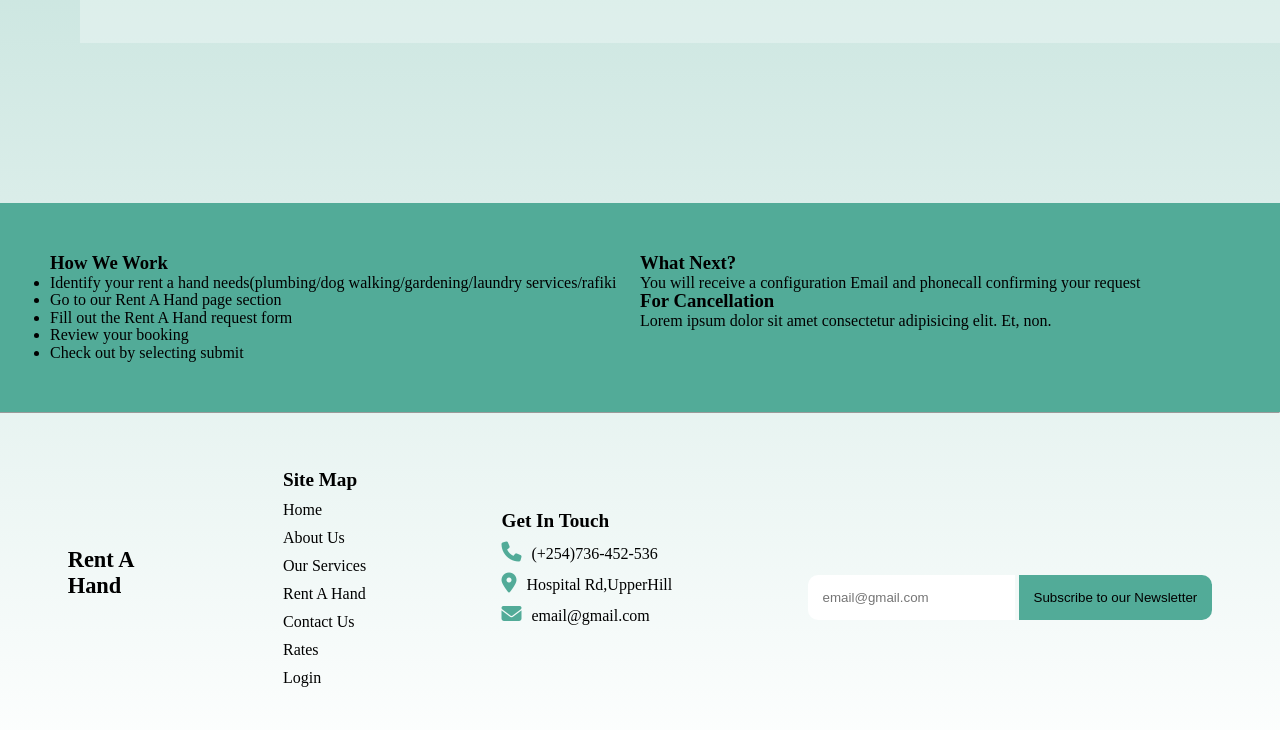
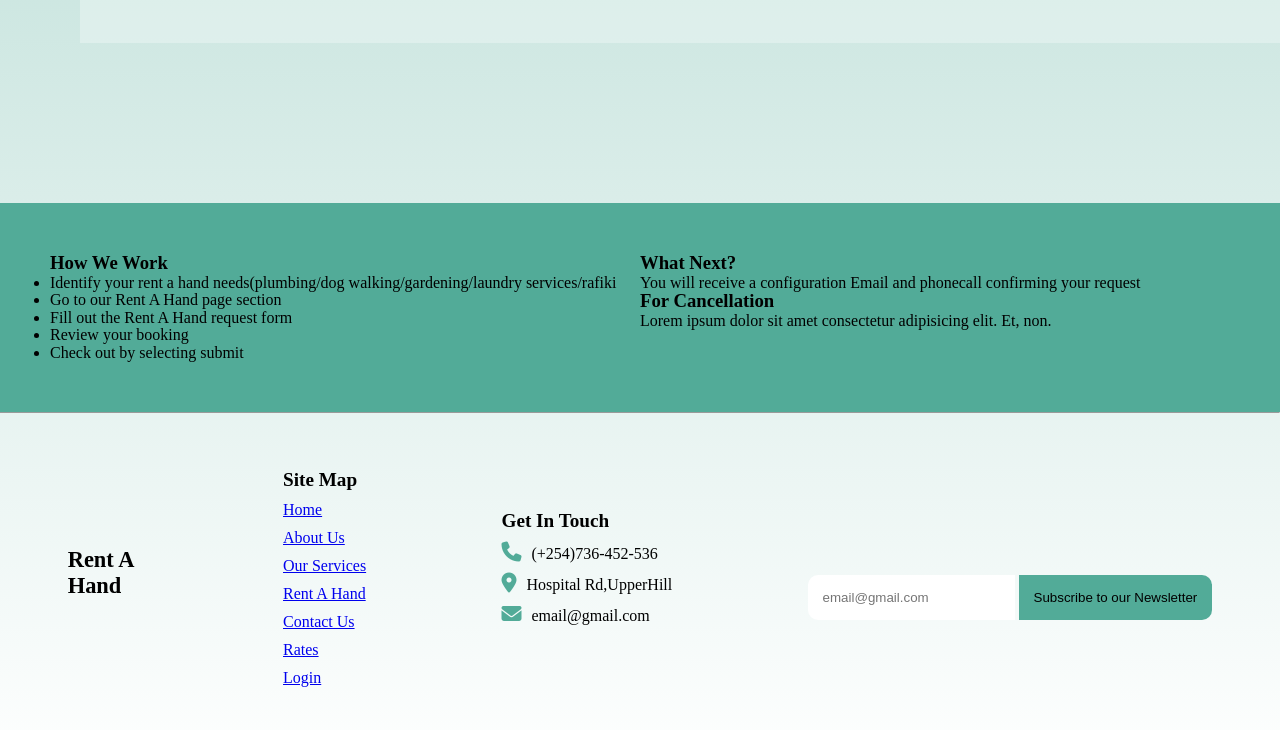
Before and after one commit to Wannjer1/Rent-A-Hand, a plain HTML site: page services.html in a window 1280 px wide. Shown: the part 1957-2687 px from the top of the page. Drawn offline with Linux system fonts and the light colour scheme.

Commit message:
html changes

```diff
--- a/services.html
+++ b/services.html
@@ -21,8 +21,8 @@
                     <li class="subitem"><a href="about.html">About Us</a></li>
                     <li class="subitem"><a href="services.html">Services</a></li>
                     <li class="subitem"><a href="how_it_works.html">Rent a Hand</a></li>
-                    <li class="subitem"><a href="contact.htmlgit ">Contact</a></li>
-                    <li><button class="btn-login">log in</button></li>
+                    <li class="subitem"><a href="contact.html ">Contact</a></li>
+                    <li><button class="btn-login"><a href="login.html">log in</a></button></li>
                 </ul>
             </div>
 
@@ -134,13 +134,13 @@
             <div class="f2">
                 <ul>
                     <li class="first">Site Map</li>
-                    <li>Home</li>
-                    <li>About Us</li>
-                    <li>Our Services</li>
-                    <li>Rent A Hand</li>
-                    <li>Contact Us</li>
-                    <li>Rates</li>
-                    <li>Login</li>
+                    <li><a href="index.html">Home</a></li>
+                    <li><a href="about.html">About Us</a></li>
+                    <li><a href="services.html">Our Services</a></li>
+                    <li><a href="how_it_works.html">Rent A Hand</a></li>
+                    <li><a href="contact.html">Contact Us</a></li>
+                    <li><a href="how_it_works.html">Rates</a></li>
+                    <li><a href="login.html">Login</a></li>
                 </ul>
             </div>
 
```
